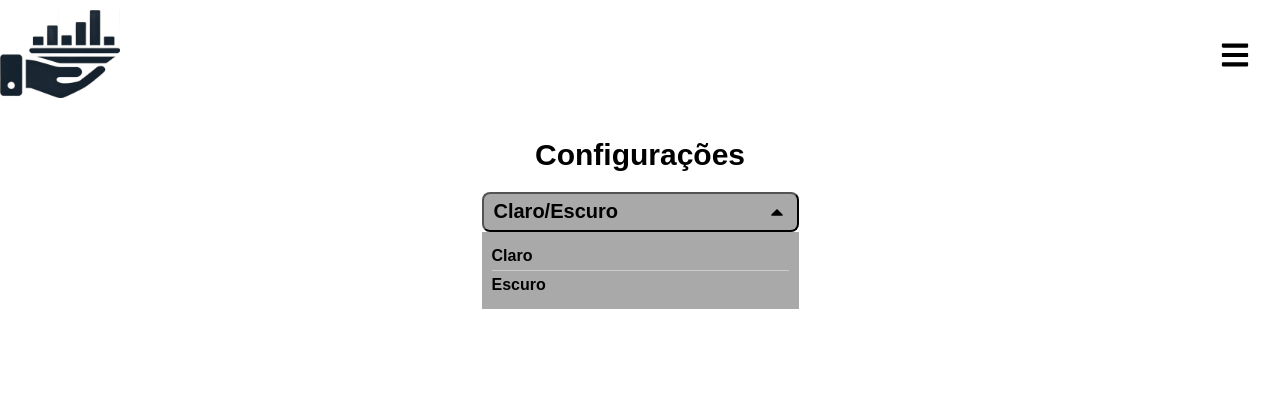
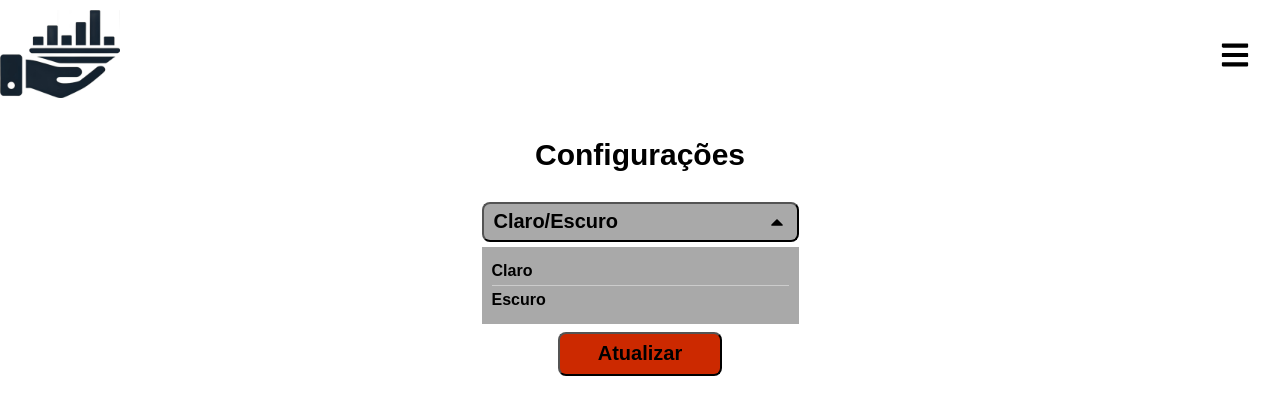
Before and after one commit to Gabriel132002/MesaDigital, a React (Vite) app: page /backoffice/settings in a window 1280 px wide. Both pictures are taken after a click on the button "Claro/Escuro". Shown: the top 414 px of the page. Built offline with nearby package versions, Linux system fonts and the light colour scheme.

Commit message:
ajustado alguns bugs da tela de configuracoes

```diff
--- a/src/assets/props/DropDownProp.css
+++ b/src/assets/props/DropDownProp.css
@@ -1,13 +1,9 @@
-body{
-    background-color: red;
-}
-
 .dropdown {
   position: relative;
   width: 100%;
 }
 
-#dropbtn {
+#theme, #language {
   background-color: #a9a9a9;
   padding: 10px;
   cursor: pointer;
@@ -17,19 +13,21 @@ body{
   width: 317px;
   font-weight: bold;
   font-size: 20px;
+  margin-top: 10px; /* Espaço entre os botões e os dropdowns */
 }
 
 .drop-content {
   display: none;
-  position: absolute;
+  position: absolute; /* Permite que o dropdown apareça abaixo do botão */
   background-color: #a9a9a9;
-  width: 100%;
+  width: 317px; /* Mesmo tamanho que os botões */
   z-index: 1;
   cursor: pointer;
+  margin-top: 5px; /* Espaço entre o botão e a lista */
 }
 
 .drop-content.show {
-  display: block;
+  display: block; /* Torna visível o dropdown */
 }
 
 .drop-content ul {
@@ -46,3 +44,16 @@ body{
 .drop-content li:last-child {
   border-bottom: none;
 }
+
+#submit {
+  font-size: 20px;
+  font-weight: bold;
+  color: black;
+  margin-top: 20px; /* Espaço acima do botão "Atualizar" */
+}
+
+#submit-container {
+  display: flex;
+  justify-content: center; /* Centraliza horizontalmente */
+  margin-top: 20px; /* Espaço acima do botão "Atualizar" */
+}
--- a/src/assets/props/DropDownProp.jsx
+++ b/src/assets/props/DropDownProp.jsx
@@ -4,32 +4,72 @@ import './DropDownProp.css';
 import { useTheme } from './ThemeContext';
 
 function DropDownProp() {
-  const [isOpen, setIsOpen] = useState(false);
+  const [isThemeOpen, setIsThemeOpen] = useState(false);
+  const [isLanguageOpen, setIsLanguageOpen] = useState(false);
   const { toggleTheme } = useTheme();
 
-  const toggleDropDown = () => {
-    setIsOpen(!isOpen);
+  const [selectedTheme, setSelectedTheme] = useState();
+  const [selectedLanguage, setSelectedLanguage] = useState('portugues');
+
+  const toggleThemeDropDown = () => {
+    setIsThemeOpen(!isThemeOpen);
+    if (isLanguageOpen) setIsLanguageOpen(false);
+  };
+
+  const toggleLanguageDropDown = () => {
+    setIsLanguageOpen(!isLanguageOpen);
+    if (isThemeOpen) setIsThemeOpen(false);
   };
 
   const handleThemeChange = (theme) => {
-    toggleTheme(theme);
-    setIsOpen(false);
+    setSelectedTheme(theme);
+    setIsThemeOpen(false);
+  };
+
+  const handleLanguageChange = (language) => {
+    setSelectedLanguage(language);
+    setIsLanguageOpen(false);
+  };
+
+  const handleSubmit = () => {
+    toggleTheme(selectedTheme)
+
   };
 
   return (
     <div className="dropdown">
-      <button id="dropbtn" onClick={toggleDropDown}>
+      {/* Theme button */}
+      <button id="theme" onClick={toggleThemeDropDown}>
         Claro/Escuro
-        {isOpen ? <FaCaretUp /> : <FaCaretDown />}
+        {isThemeOpen ? <FaCaretUp /> : <FaCaretDown />}
       </button>
-      {isOpen && (
-        <div className={`drop-content ${isOpen ? 'show' : ''}`}>
+      {isThemeOpen && (
+        <div className={`drop-content ${isThemeOpen ? 'show' : ''}`}>
           <ul>
             <li onClick={() => handleThemeChange('light')}>Claro</li>
             <li onClick={() => handleThemeChange('dark')}>Escuro</li>
           </ul>
         </div>
       )}
+
+      {/* Language Button */}
+      <button id="language" onClick={toggleLanguageDropDown}>
+        Idioma
+        {isLanguageOpen ? <FaCaretUp /> : <FaCaretDown />}
+      </button>
+      <div className={`drop-content ${isLanguageOpen ? 'show' : ''}`}>
+        <ul>
+          {/* <li>Português</li>
+          <li>Inglês</li>
+          <li>Espanhol</li> */}
+        </ul>
+      </div>
+      {/* Submit button */}
+      <div id="submit-container">
+        <button id="submit" type="button" onClick={handleSubmit}>
+          Atualizar
+        </button>
+      </div>
     </div>
   );
 }
--- a/src/page/Home.jsx
+++ b/src/page/Home.jsx
@@ -1,8 +1,11 @@
+import { useState } from "react";
+
 function Home() {
+  const [contador, setContador] = useState(0);
   return (
     <div>
       <div>
-        <h1>Teste</h1>
+        <button onClick={() => setContador(contador + 1)}>{contador}</button>
       </div>
     </div>
   );
```
